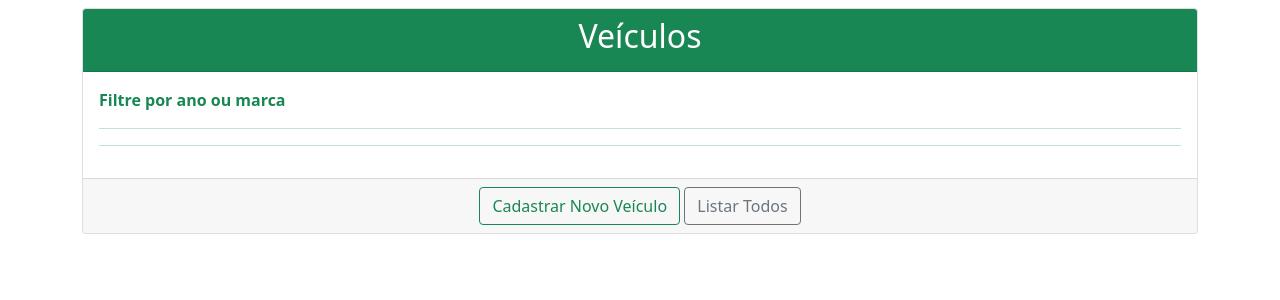
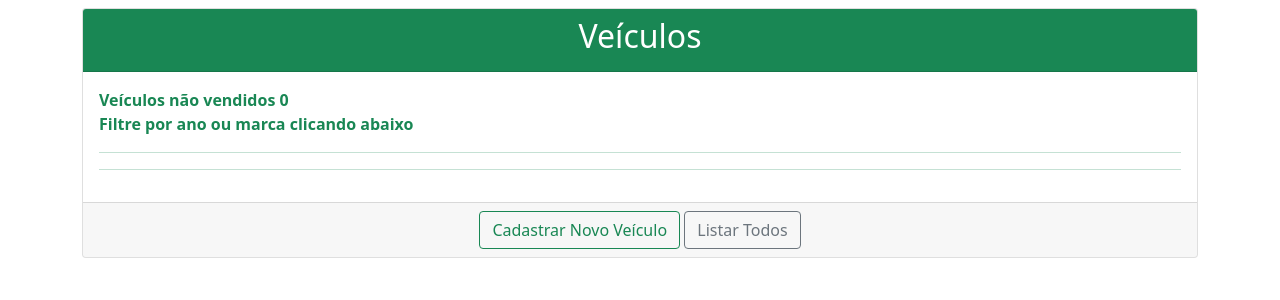
Before and after one commit to Bruno-Fioreze/dev-teste-tinnova, a Django app: page / in a window 1280 px wide. Shown: the top 300 px of the page. Run offline with Django 3.2, Linux system fonts and the light colour scheme; data that the repository does not hold is empty; some libraries are stand-ins or nearby versions.

Commit message:
Adicionando o veiculos não vendidos

```diff
--- a/veiculo/api/veiculo.py
+++ b/veiculo/api/veiculo.py
@@ -36,7 +36,7 @@ class VeiculoViewSet(viewsets.ViewSet):
     #@action(detail=True, methods=["get"])
     def retrieve(self, request, *args, **kwargs):
         termo, by_pk, is_many = kwargs.get("pk", None), request.GET.get("by_pk", None),  True
-        fields = {"veiculo", "marca", "ano", "id"}
+        fields = {"veiculo", "marca", "ano", "id", "vendido"}
         if by_pk:
             veiculo = get_object_or_404(self.queryset,  pk=termo)
             is_many = False
--- a/veiculo/static/veiculo/js/index.js
+++ b/veiculo/static/veiculo/js/index.js
@@ -46,6 +46,10 @@ const remove_data_grid = (pk) => {
 const atualiza_grid =(data) => {
     document.getElementById(`veiculo_marca_${data.id}`).innerText = data["marca"]
     document.getElementById(`veiculo_ano_${data.id}`).innerText = data["ano"]
+    console.log(
+        data["vendido"]
+    )
+    //voltarei
 }
 
 const formata_saida_vendido = (vendido) => {
@@ -142,24 +146,36 @@ const verify_item_array = (array, item) => {
     return array
 }
 
+const set_nao_vendidos = (cont_vendidos) => {
+    cont_vendidos = parseInt(cont_vendidos)
+    document.getElementById("veiculo_nao_vendido").innerText = `Veículos não vendidos ${cont_vendidos}`
+    document.getElementById("veiculo_nao_vendido").setAttribute("cont_vendido", cont_vendidos)
+}
+
 const create_grid = async (data) => {
     let ano = []
     let marca = []
+    let cont_vendidos = 0
     for( veiculo of data  ){
         ano = await verify_item_array(ano, veiculo.ano)
         marca = await  verify_item_array(marca, veiculo.marca)
         create_row(veiculo)
+        cont_vendidos += veiculo.vendido == false ? 1 : 0
     }
     create_row_badge("sessao--filtro--ano", ano)
     create_row_badge("sessao--filtro--marca", marca)
+    set_nao_vendidos(cont_vendidos)
 }
 
 const create_grid_search_by_ano_marca =  (data) =>{
+    let cont_vendidos = 0
     data.map(
         (veiculo) => {
             create_row(veiculo)
+            cont_vendidos += veiculo.vendido == false ? 1 : 0
         }
     )
+    set_nao_vendidos(cont_vendidos)
 }
 
 //requests
@@ -230,7 +246,7 @@ const cadastrar_veiculo = async () => {
         body: raw,
     };
 
-    alerta_carregando()
+    alerta_processando()
 
     const response_code = {
         200: success,
@@ -244,6 +260,8 @@ const cadastrar_veiculo = async () => {
         const response = await request(url, requestOptions)
         const dados = await response.json()
         swal.close()
+        // se eu tivesse mais eu teria removido o método create_tow e colocaria um para englobar todas as alterações abaixo.
+        // Dentro deste novo método eu criaria um método para cada situação
         response_code[response.status](dados, create_row)
         // Eu não consegui fazer no update por falta de tempo.
         if ( get_elemento_by_termo(validator.data.marca) == null){
@@ -255,6 +273,16 @@ const cadastrar_veiculo = async () => {
             let ano = [ dados.ano ]
             create_row_badge("sessao--filtro--ano", ano)
         }
+        if ( dados.vendido == false ){
+            let cont = parseInt(
+                document.getElementById("veiculo_nao_vendido").getAttribute("cont_vendido")
+            )
+            cont = cont + 1
+            set_nao_vendidos(cont)
+        }
+
+
+
     } catch (e){
         console.log(e)
         swal.close()
@@ -320,7 +348,7 @@ const atualizar_veiculo = async () => {
         body: raw,
     };
 
-    alerta_carregando()
+    alerta_processando()
 
     const response_code = {
         200: success,
@@ -337,6 +365,7 @@ const atualizar_veiculo = async () => {
         dados["marca"] = document.getElementById('atualiza_marca').value
         dados["ano"] = document.getElementById('atualiza_ano').value
         dados["id"] = validator.pk
+        dados["vendido"] = document.getElementById('atualiza_vendido').value
         response_code[response.status](dados, atualiza_grid)
     } catch (e){
         console.log(e)
@@ -352,7 +381,7 @@ const deletar_veiculo = async  (pk) => {
     const settings = {
         "method": "DELETE",
     }
-    alerta_carregando()
+    alerta_processando()
 
     const response_code = {
         200: success,
--- a/veiculo/templates/veiculo/index.html
+++ b/veiculo/templates/veiculo/index.html
@@ -22,8 +22,11 @@
                     <h2> Veículos </h2>
                 </div>
                 <div class="card-body">
+                    <div class="sessao-veiculo-nao-vendido text-start">
+                        <strong id="veiculo_nao_vendido" class="text-success" cont_vendido=0> Veículos não vendidos 0 </strong>
+                    </div>
                     <div class="sessao--filtro--titulo text-start">
-                        <strong class="text-success"> Filtre por ano ou marca </strong>
+                            <strong class="text-success"> Filtre por ano ou marca clicando abaixo </strong>
                     </div>
                     <div class="sessao--filtro  text-start">
                         <div id="filtro--ano" class="sessao--filtro--ano">
```
